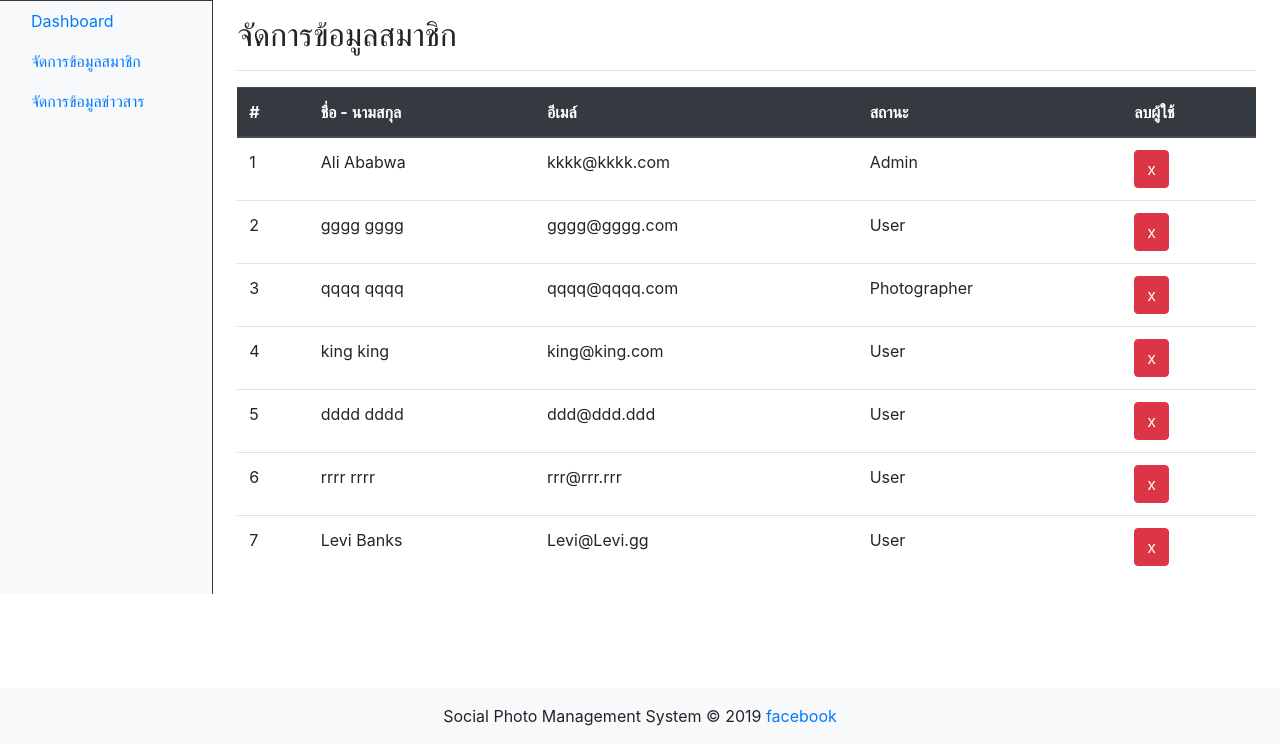
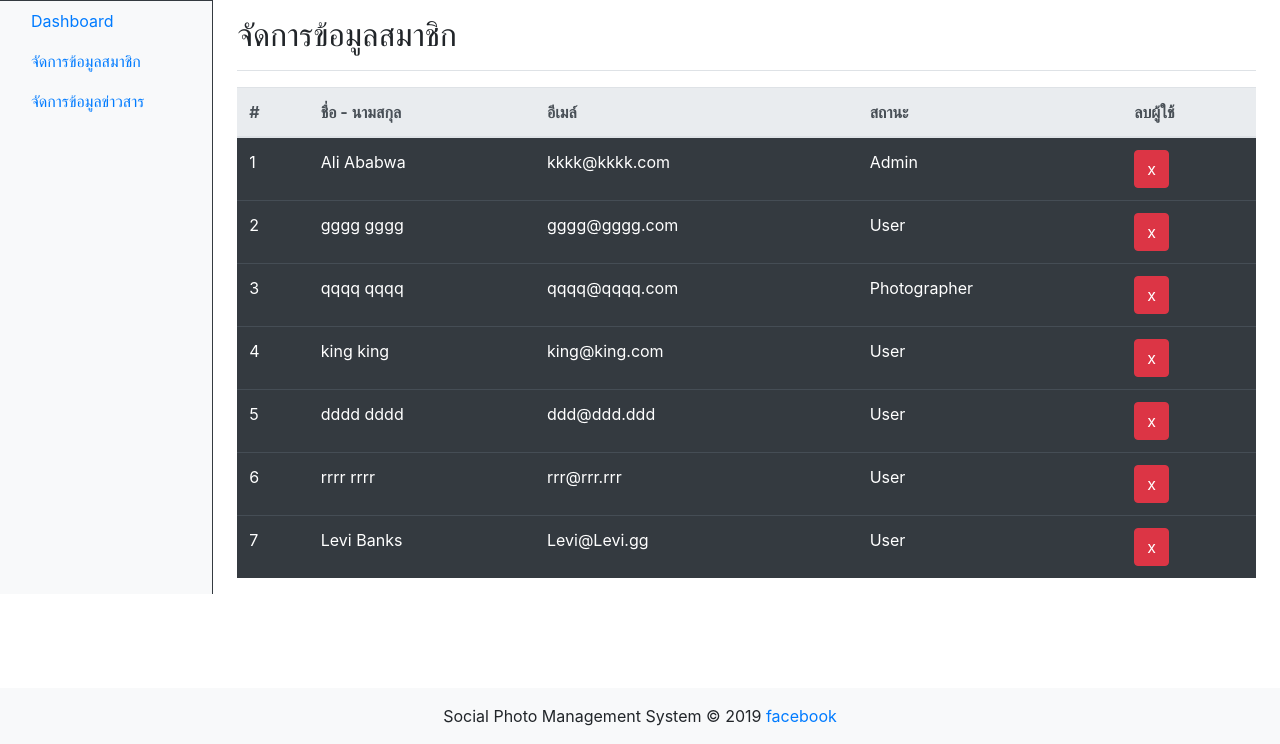
Before and after one commit to mlizking/ci_spms_project, a CodeIgniter app: page /ci_spms_project/index.php/admin_controller/user_manage in a window 1280 px wide. Shown: the part 56-800 px from the top of the page. Run offline with CodeIgniter, Linux system fonts and the light colour scheme; a user stored in the database is signed in; data comes from the database, SQL or seed files in the repository.

Commit message:
Update admin_usermanage_view.php

```diff
--- a/application/views/admin_usermanage_view.php
+++ b/application/views/admin_usermanage_view.php
@@ -25,8 +25,8 @@
           </div>
 
 
-            <table class="table">
-                <thead class="thead-dark">
+            <table class="table table-dark">
+                <thead class="thead-light">
                     <tr>
                         <th scope="col">#</th>
                         <th scope="col">ชื่อ - นามสกุล</th>
```
